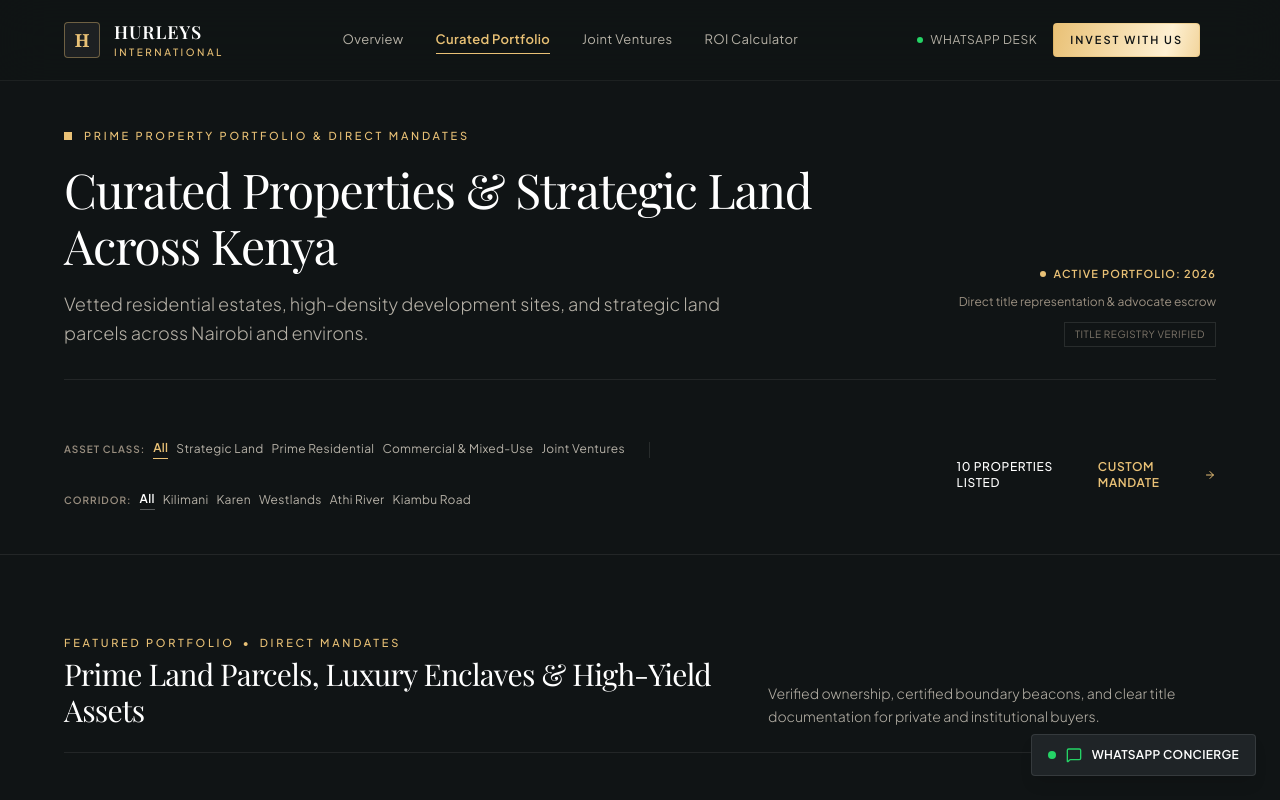
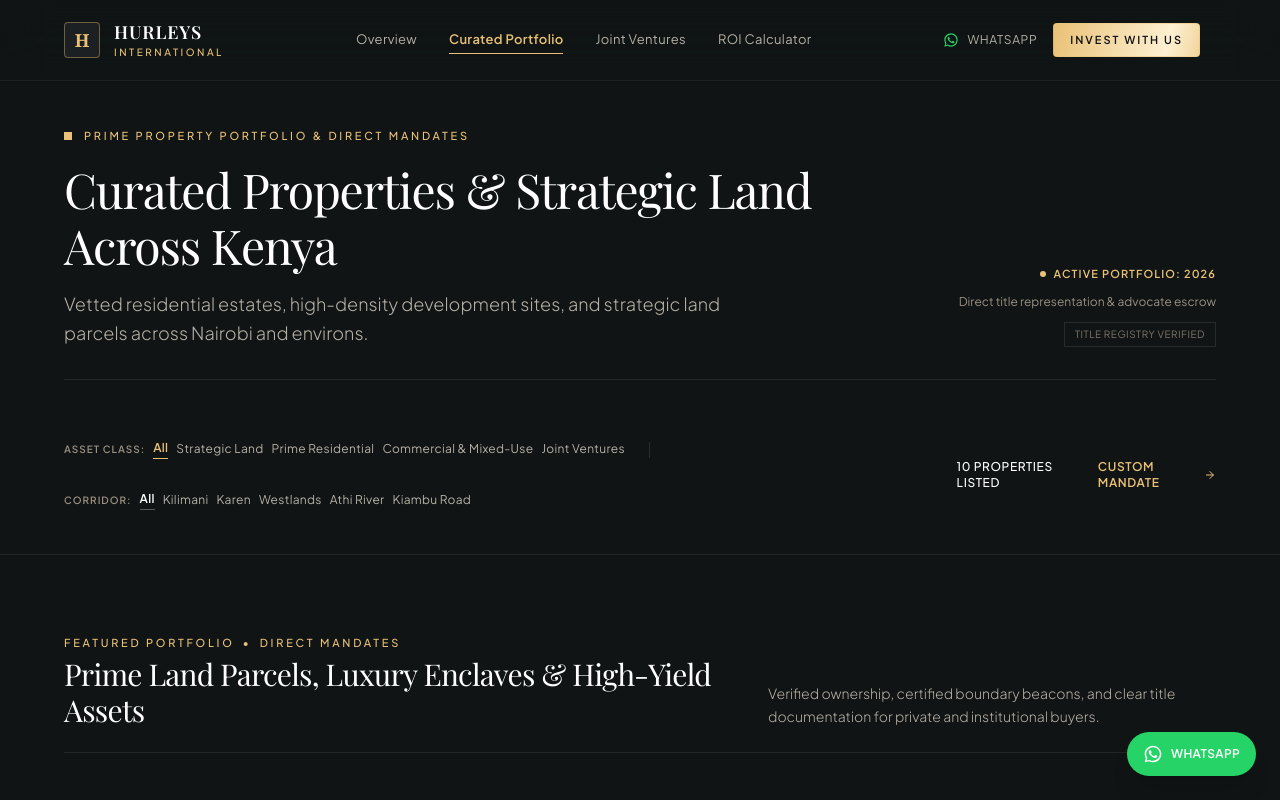
Before and after one commit to Dtorredo/Hurley, a Next.js app: page /properties in a window 1280 px wide. Shown: the top 800 px of the page. Built offline with nearby package versions, Linux system fonts and the light colour scheme.

Commit message:
whatsapp icons

```diff
--- a/app/joint-ventures/page.tsx
+++ b/app/joint-ventures/page.tsx
@@ -12,12 +12,12 @@ import {
   UploadCloud,
   Lock,
   Send,
-  MessageSquare,
   FileCheck2,
   TrendingUp,
   Percent
 } from 'lucide-react';
 import { useToast } from '@/components/ToastContext';
+import WhatsAppIcon from '@/components/WhatsAppIcon';
 
 export default function JointVenturesPage() {
   const { showToast } = useToast();
@@ -106,10 +106,10 @@ export default function JointVenturesPage() {
                   href={waUrl}
                   target="_blank"
                   rel="noopener noreferrer"
-                  className="inline-flex items-center justify-center px-5 py-3.5 rounded-sm border border-white/15 text-white text-xs font-medium hover:border-[#e9c176] hover:text-[#e9c176] transition-colors gap-2"
+                  className="inline-flex items-center justify-center px-5 py-3.5 rounded-sm border border-white/15 text-white text-xs font-medium hover:border-[#25D366] hover:text-[#25D366] transition-colors gap-2"
                 >
-                  <MessageSquare className="w-4 h-4 text-[#25D366]" />
-                  <span>Direct WhatsApp Desk</span>
+                  <WhatsAppIcon className="w-4 h-4 text-[#25D366]" />
+                  <span>WhatsApp</span>
                 </a>
               </div>
             </div>
@@ -344,27 +344,18 @@ export default function JointVenturesPage() {
                 </div>
               </div>
 
-              <div className="border-t border-white/10 pt-6 space-y-2">
-                <span className="text-xs text-[#9a8f80] uppercase tracking-wider block font-mono">Urgent Transaction or Direct Advisory</span>
-                <p className="text-xs text-[#b5b0a6] font-light">Discuss your proposal directly with our Nairobi Principal Advisor:</p>
-                <div className="space-y-1.5 pt-1">
-                  <a
-                    href="https://wa.me/254112144064"
-                    target="_blank"
-                    rel="noopener noreferrer"
-                    className="flex items-center gap-2 text-[#25D366] hover:text-[#25D366]/80 text-xs font-semibold tracking-wide transition-colors"
-                  >
-                    <MessageSquare className="w-4 h-4" />
-                    <span>Sales & JV Desk: +254 112 144 064 (Christopher)</span>
-                  </a>
-                  <a
-                    href="tel:+254720378737"
-                    className="flex items-center gap-2 text-white/80 hover:text-[#e9c176] text-xs font-medium tracking-wide transition-colors"
-                  >
-                    <ShieldCheck className="w-4 h-4 text-[#e9c176]" />
-                    <span>Executive Desk: +254 720 378 737 (Joyce)</span>
-                  </a>
-                </div>
+              <div className="border-t border-white/10 pt-6 space-y-3">
+                <span className="text-xs text-[#9a8f80] uppercase tracking-wider block font-mono">Direct Advisory</span>
+                <p className="text-xs text-[#b5b0a6] font-light">Discuss your proposal directly with our advisory desk:</p>
+                <a
+                  href={waUrl}
+                  target="_blank"
+                  rel="noopener noreferrer"
+                  className="inline-flex items-center gap-2 px-5 py-3 rounded-sm bg-[#25D366] hover:bg-[#20bd5a] text-white text-xs font-semibold uppercase tracking-wider transition-colors shadow-md"
+                >
+                  <WhatsAppIcon className="w-4 h-4" />
+                  <span>Chat on WhatsApp</span>
+                </a>
               </div>
             </div>
 
@@ -607,7 +598,7 @@ export default function JointVenturesPage() {
                 rel="noopener noreferrer"
                 className="inline-flex items-center justify-center gap-2 px-6 py-2.5 rounded-sm bg-[#25D366] text-white text-xs font-semibold uppercase tracking-wider"
               >
-                <MessageSquare className="w-4 h-4" />
+                <WhatsAppIcon className="w-4 h-4" />
                 <span>Notify Desk on WhatsApp</span>
               </a>
             </div>
--- a/app/page.tsx
+++ b/app/page.tsx
@@ -3,7 +3,6 @@ import Link from 'next/link';
 import {
   ArrowUpRight,
   ArrowRight,
-  MessageSquare,
   CheckCircle2,
   Building2,
   ShieldCheck,
@@ -18,6 +17,7 @@ import {
 } from 'lucide-react';
 import { PROPERTIES, CORRIDOR_DATA } from '@/data/properties';
 import PrivateMandateForm from '@/components/PrivateMandateForm';
+import WhatsAppIcon from '@/components/WhatsAppIcon';
 
 export default function HomePage() {
   const featuredProperties = PROPERTIES.slice(0, 3);
@@ -75,8 +75,8 @@ export default function HomePage() {
                 rel="noopener noreferrer"
                 className="inline-flex items-center gap-2 text-[12px] tracking-[0.15em] text-[#25D366] hover:underline"
               >
-                <MessageSquare className="w-4 h-4" />
-                <span>WhatsApp Concierge (+254 112 144 064)</span>
+                <WhatsAppIcon className="w-4 h-4" />
+                <span>WhatsApp</span>
               </a>
             </div>
           </div>
@@ -493,13 +493,7 @@ export default function HomePage() {
               </p>
               <div className="pt-4 border-t border-white/5 space-y-2 text-xs text-[#b5b0a6]/80 font-mono">
                 <div className="flex items-center justify-between">
-                  <span>Direct Line</span>
-                  <a href="tel:+254720378737" className="text-white hover:text-[#e9c176] transition-colors font-medium">
-                    +254 720 378 737
-                  </a>
-                </div>
-                <div className="flex items-center justify-between">
-                  <span>Executive Office</span>
+                  <span>Email</span>
                   <a href="mailto:joyce@hurleysinternational.com" className="text-[#e9c176] hover:underline">
                     joyce@hurleysinternational.com
                   </a>
@@ -527,13 +521,7 @@ export default function HomePage() {
               </p>
               <div className="pt-4 border-t border-white/5 space-y-2 text-xs text-[#b5b0a6]/80 font-mono">
                 <div className="flex items-center justify-between">
-                  <span>Direct / WhatsApp</span>
-                  <a href="https://wa.me/254112144064" target="_blank" rel="noopener noreferrer" className="text-white hover:text-[#e9c176] transition-colors font-medium">
-                    +254 112 144 064
-                  </a>
-                </div>
-                <div className="flex items-center justify-between">
-                  <span>Private Client Sales Desk</span>
+                  <span>Email</span>
                   <a href="mailto:kiptanui@hurleysinternational.com" className="text-[#e9c176] hover:underline">
                     kiptanui@hurleysinternational.com
                   </a>
@@ -633,25 +621,15 @@ export default function HomePage() {
               </div>
 
               <div className="pt-6 border-t border-white/[0.06] space-y-3">
-                <div className="text-[11px] tracking-[0.2em] uppercase text-[#e9c176]">Direct Advisory Lines</div>
-                <div className="flex flex-col sm:flex-row sm:items-center gap-4 text-xs font-mono">
-                  <a
-                    href="https://wa.me/254112144064"
-                    target="_blank"
-                    rel="noopener noreferrer"
-                    className="inline-flex items-center gap-2 text-white hover:text-[#e9c176] transition-colors"
-                  >
-                    <MessageSquare className="w-3.5 h-3.5 text-[#25D366]" />
-                    <span>Sales: +254 112 144 064 (Christopher)</span>
-                  </a>
-                  <a
-                    href="tel:+254720378737"
-                    className="inline-flex items-center gap-2 text-white hover:text-[#e9c176] transition-colors"
-                  >
-                    <Phone className="w-3.5 h-3.5 text-[#e9c176]" />
-                    <span>Executive: +254 720 378 737 (Joyce)</span>
-                  </a>
-                </div>
+                <a
+                  href={waUrl}
+                  target="_blank"
+                  rel="noopener noreferrer"
+                  className="inline-flex items-center gap-2 px-5 py-3 rounded-sm bg-[#25D366] hover:bg-[#20bd5a] text-white text-xs font-semibold uppercase tracking-wider transition-colors shadow-md"
+                >
+                  <WhatsAppIcon className="w-4 h-4" />
+                  <span>Chat on WhatsApp</span>
+                </a>
               </div>
             </div>
 
--- a/components/Footer.tsx
+++ b/components/Footer.tsx
@@ -1,6 +1,7 @@
 import React from 'react';
 import Link from 'next/link';
 import { ShieldCheck, Scale, MapPin, Mail, Phone } from 'lucide-react';
+import WhatsAppIcon from './WhatsAppIcon';
 
 export default function Footer() {
   return (
@@ -84,16 +85,10 @@ export default function Footer() {
               <li>
                 <span className="text-white font-medium block">Joyce Mumbi Wahome</span>
                 <span className="text-white/50 text-[11px]">Founder & CEO</span>
-                <a href="tel:+254720378737" className="text-[#e9c176] hover:underline font-mono text-[11px] block mt-0.5">
-                  +254 720 378 737
-                </a>
               </li>
               <li className="pt-1">
                 <span className="text-white font-medium block">Kiptanui Christopher Kipkemboi</span>
                 <span className="text-white/50 text-[11px]">Head of Sales</span>
-                <a href="https://wa.me/254112144064" target="_blank" rel="noopener noreferrer" className="text-[#e9c176] hover:underline font-mono text-[11px] block mt-0.5">
-                  +254 112 144 064
-                </a>
               </li>
               <li className="pt-2 text-[11px] text-[#e9c176]">
                 London • Dubai • Nairobi
@@ -114,15 +109,16 @@ export default function Footer() {
                 <Mail className="w-3.5 h-3.5" />
                 privateclient@hurleysinternational.com
               </p>
-              <div className="pt-1 space-y-1 font-mono text-[11px]">
-                <p className="text-white/80 flex items-center gap-1.5">
-                  <Phone className="w-3.5 h-3.5 text-[#e9c176]" />
-                  <a href="tel:+254720378737" className="hover:text-white transition-colors">+254 720 378 737 (Joyce)</a>
-                </p>
-                <p className="text-white/80 flex items-center gap-1.5">
-                  <Phone className="w-3.5 h-3.5 text-[#e9c176]" />
-                  <a href="https://wa.me/254112144064" target="_blank" rel="noopener noreferrer" className="hover:text-white transition-colors">+254 112 144 064 (Christopher)</a>
-                </p>
+              <div className="pt-2">
+                <a
+                  href="https://wa.me/254112144064?text=Hello%20Hurleys%20Desk%2C%20I%20am%20inquiring%20about%20Kenyan%20real%20estate%20opportunities"
+                  target="_blank"
+                  rel="noopener noreferrer"
+                  className="inline-flex items-center gap-2 text-[#25D366] hover:underline font-medium text-xs"
+                >
+                  <WhatsAppIcon className="w-4 h-4" />
+                  <span>WhatsApp</span>
+                </a>
               </div>
             </div>
             <p className="pt-2 text-[10px] text-white/40 leading-relaxed font-light">
--- a/components/Navbar.tsx
+++ b/components/Navbar.tsx
@@ -3,7 +3,8 @@
 import React, { useState, useEffect } from 'react';
 import Link from 'next/link';
 import { usePathname } from 'next/navigation';
-import { MessageSquare, Menu, X } from 'lucide-react';
+import { Menu, X } from 'lucide-react';
+import WhatsAppIcon from './WhatsAppIcon';
 
 export default function Navbar() {
   const pathname = usePathname();
@@ -108,10 +109,10 @@ export default function Navbar() {
               href={waLink}
               target="_blank"
               rel="noopener noreferrer"
-              className="hidden sm:inline-flex items-center gap-2 text-[12px] uppercase tracking-wider text-[#b5b0a6] hover:text-[#e9c176] transition-colors duration-200"
+              className="hidden sm:inline-flex items-center gap-2 text-[12px] uppercase tracking-wider text-[#b5b0a6] hover:text-[#25D366] transition-colors duration-200"
             >
-              <span className="w-1.5 h-1.5 rounded-full bg-[#25D366]"></span>
-              <span>WhatsApp Desk</span>
+              <WhatsAppIcon className="w-4 h-4 text-[#25D366]" />
+              <span>WhatsApp</span>
             </a>
             <Link
               href="/#investor-intake"
@@ -162,8 +163,8 @@ export default function Navbar() {
             rel="noopener noreferrer"
             className="flex items-center gap-2 pt-2 text-[#25D366] text-xs font-semibold uppercase tracking-wider"
           >
-            <MessageSquare className="w-4 h-4" />
-            <span>Connect on WhatsApp</span>
+            <WhatsAppIcon className="w-4 h-4" />
+            <span>WhatsApp</span>
           </a>
         </div>
       </div>
--- a/components/WhatsAppButton.tsx
+++ b/components/WhatsAppButton.tsx
@@ -1,7 +1,7 @@
 'use client';
 
 import React from 'react';
-import { MessageSquare } from 'lucide-react';
+import WhatsAppIcon from './WhatsAppIcon';
 
 export default function WhatsAppButton() {
   const waUrl = "https://wa.me/254112144064?text=Hello%20Hurleys%20Desk%2C%20I%20am%20inquiring%20about%20Kenyan%20real%20estate%20opportunities";
@@ -12,13 +12,11 @@ export default function WhatsAppButton() {
         href={waUrl}
         target="_blank"
         rel="noopener noreferrer"
-        aria-label="Direct WhatsApp Concierge"
-        className="flex items-center gap-2.5 px-4 py-3 bg-[#1f2427] hover:bg-[#252b2f] border border-white/10 hover:border-[#25D366]/50 text-white text-xs font-semibold tracking-wide uppercase transition-all duration-200 rounded shadow-lg group"
+        aria-label="WhatsApp"
+        className="flex items-center gap-2 px-4 py-3 bg-[#25D366] hover:bg-[#20bd5a] text-white text-xs font-semibold tracking-wide uppercase transition-all duration-200 rounded-full shadow-xl group"
       >
-        <span className="w-2 h-2 rounded-full bg-[#25D366] shrink-0"></span>
-        <MessageSquare className="w-4 h-4 text-[#25D366] shrink-0" />
-        <span className="hidden sm:inline">WhatsApp Concierge</span>
-        <span className="sm:hidden">WhatsApp</span>
+        <WhatsAppIcon className="w-5 h-5 text-white shrink-0" />
+        <span>WhatsApp</span>
       </a>
     </aside>
   );
--- /dev/null
+++ b/components/WhatsAppIcon.tsx
@@ -0,0 +1,20 @@
+import React from 'react';
+
+export default function WhatsAppIcon({ className = "w-4 h-4" }: { className?: string }) {
+  return (
+    <svg
+      viewBox="0 0 24 24"
+      width="24"
+      height="24"
+      fill="currentColor"
+      className={className}
+      aria-hidden="true"
+    >
+      <path
+        fillRule="evenodd"
+        clipRule="evenodd"
+        d="M12 2C6.48 2 2 6.48 2 12c0 1.85.5 3.58 1.38 5.07L2 22l5.07-1.33A9.95 9.95 0 0 0 12 22c5.52 0 10-4.48 10-10S17.52 2 12 2zm.05 18.23a8.19 8.19 0 0 1-4.22-1.16l-.3-.18-3.13.82.84-3.05-.2-.31a8.2 8.2 0 1 1 7.01 3.88zm4.55-6.14c-.25-.13-1.48-.73-1.71-.81-.23-.08-.39-.13-.56.13-.17.25-.65.81-.8 1-.15.19-.3.21-.55.08-.25-.13-1.06-.39-2.02-1.25-.75-.67-1.25-1.5-1.4-1.75-.15-.25-.02-.39.11-.51.11-.11.25-.29.38-.44.13-.15.17-.25.25-.42.08-.17.04-.31-.02-.44-.06-.13-.56-1.35-.77-1.85-.2-.49-.41-.42-.56-.43h-.48c-.17 0-.44.06-.67.31-.23.25-.88.86-.88 2.1 0 1.24.9 2.44 1.03 2.61.13.17 1.78 2.72 4.31 3.81.6.26 1.07.42 1.44.53.61.19 1.16.17 1.6.1.49-.07 1.48-.6 1.69-1.19.21-.58.21-1.08.15-1.18-.06-.1-.23-.16-.48-.28z"
+      />
+    </svg>
+  );
+}
```
Also changed, not shown: app/properties/page.tsx (+4 -4 lines).
